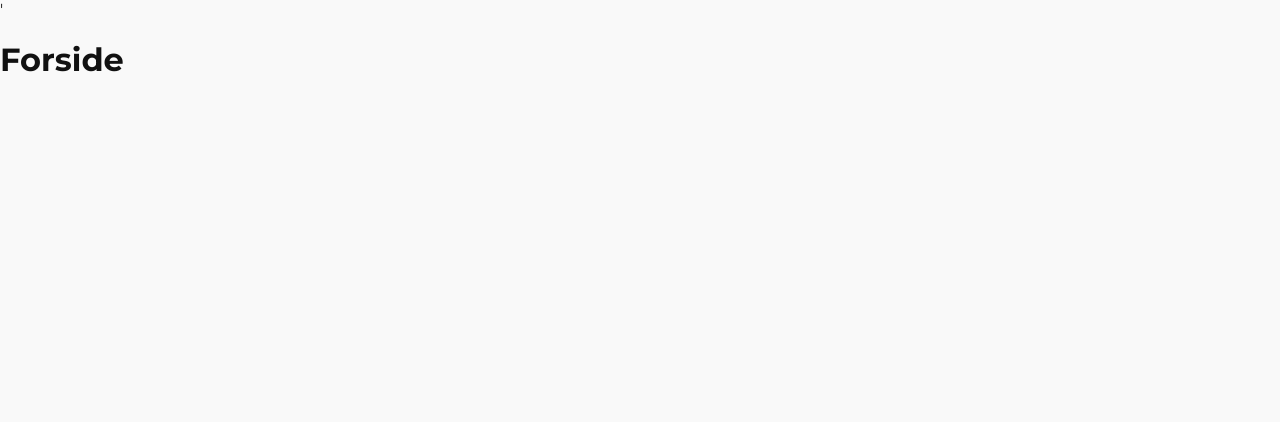
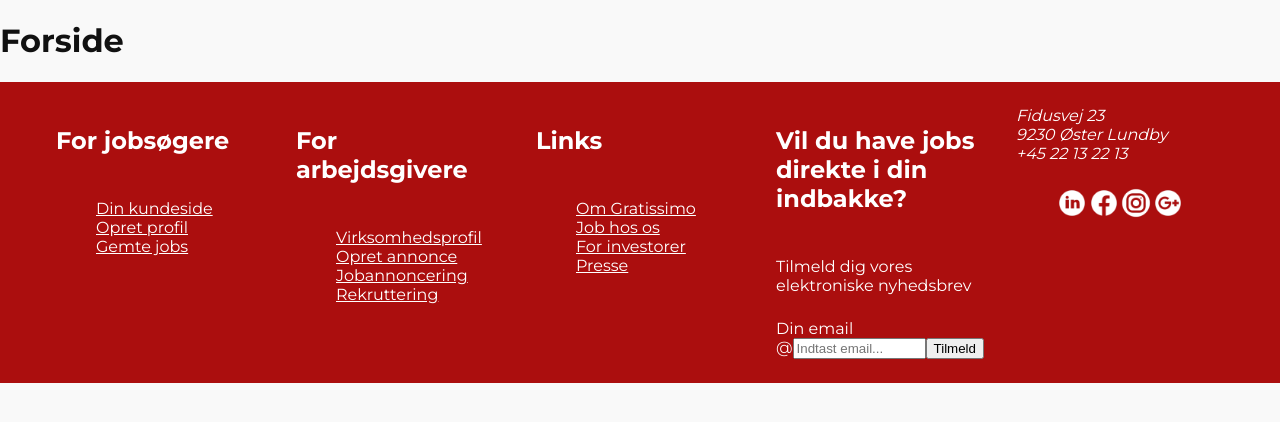
Before and after one commit to NightsHigh/Gratissimo, a Vue app in the folder Gratissimo/: page / in a window 1280 px wide. Shown: the top 422 px of the page. Built offline with nearby package versions, Linux system fonts and the light colour scheme; no server answers.

Commit message:
Added footer component with working newsletter call aswell as error catching for the english api error handling to convert to danish

```diff
--- a/Gratissimo/src/App.vue
+++ b/Gratissimo/src/App.vue
@@ -1,9 +1,13 @@
 <template>
-  <!-- Header goes here -->'
+  <!-- Header goes here -->
 
   <!-- Show the current page with header and footer above/below that pages content-->
   <RouterView />
 
-  <!-- Footer goes here
-  Footer coming next commits -->
+  <SiteFooter/>
 </template>
+
+<script setup>
+import SiteFooter from './components/SiteFooter.vue';
+
+</script>
--- /dev/null
+++ b/Gratissimo/src/components/NewsletterForm.vue
@@ -0,0 +1,87 @@
+<template>
+  <form class="newsletter" novalidate @submit.prevent="submit">
+    <label class="visually-hidden" for="newsletter-email">Din email</label>
+
+    <div class="newsletter__field">
+      <span class="newsletter__at" aria-hidden="true">@</span>
+      <input
+        id="newsletter-email"
+        v-model="email"
+        class="newsletter__input"
+        type="email"
+        placeholder="Indtast email..."
+        autocomplete="email"
+        :aria-invalid="tone === 'error' || undefined"
+      >
+      <button class="newsletter__button" type="submit" :disabled="pending">
+        {{ pending ? 'Sender...' : 'Tilmeld' }}
+      </button>
+    </div>
+
+    <AlertMessage v-if="message" :tone="tone" class="newsletter__message">
+      {{ message }}
+    </AlertMessage>
+  </form>
+</template>
+
+<script setup>
+import { ref } from 'vue'
+import { AlertMessage } from '@/kit'
+import { subscribeNewsletter } from '@/api'
+
+const email = ref('')
+const message = ref('')
+const tone = ref('info')
+const pending = ref(false)
+
+// Validate email for obvious mistakes
+const EmailRegex = (value) => /^[^\s@]+@[^\s@]+\.[^\s@]+$/.test(value)
+
+async function submit() {
+  const value = email.value.trim()
+
+  if (!value) {
+    tone.value = 'error'
+    message.value = 'Skriv din email for at tilmelde dig.'
+    return
+  }
+
+  if (!EmailRegex(value)) {
+    tone.value = 'error'
+    message.value = 'Det ligner ikke en gyldig email. Tjek den lige igen.'
+    return
+  }
+
+  pending.value = true
+  message.value = ''
+
+  try {
+    await subscribeNewsletter(value)
+    tone.value = 'success'
+    message.value = 'Du er nu tilmeldt nyhedsbrevet'
+    email.value = ''
+  } catch (error) {
+
+    // omskriv fejlbesked til dansk fra api'ets engelske fejlbesked
+    const alreadySubscribed = error.message === 'Email already exists'
+    tone.value = alreadySubscribed ? 'info' : 'error'
+    message.value = alreadySubscribed
+      ? 'Du er allerede tilmeldt nyhedsbrevet.'
+      : error.message
+  } finally {
+    pending.value = false
+  }
+}
+</script>
+
+<style scoped lang="scss">
+.newsletter {
+  &__field {
+    display: flex;
+  }
+
+  &__input {
+    min-width: 0;
+  }
+}
+</style>
--- /dev/null
+++ b/Gratissimo/src/components/SiteFooter.vue
@@ -0,0 +1,119 @@
+<template>
+  <footer class="footer">
+    <div class="footer__inner">
+
+    <!--For jobsøgere-->
+      <nav class="footer__col" aria-labelledby="footer-jobsoegere">
+        <h2 id="footer-jobsoegere" class="footer__heading">For jobsøgere</h2>
+        <ul class="footer__list">
+          <li><a href="#">Din kundeside</a></li>
+          <li><a href="#">Opret profil</a></li>
+          <li><a href="#">Gemte jobs</a></li>
+        </ul>
+      </nav>
+
+
+    <!--For arbejdsgivere-->
+      <nav class="footer__col" aria-labelledby="footer-arbejdsgivere">
+        <h2 id="footer-arbejdsgivere" class="footer__heading">For arbejdsgivere</h2>
+        <ul class="footer__list">
+          <li><a href="#">Virksomhedsprofil</a></li>
+          <li><a href="#">Opret annonce</a></li>
+          <li><a href="#">Jobannoncering</a></li>
+          <li><a href="#">Rekruttering</a></li>
+        </ul>
+      </nav>
+
+    <!--Links-->
+      <nav class="footer__col" aria-labelledby="footer-links">
+        <h2 id="footer-links" class="footer__heading">Links</h2>
+        <ul class="footer__list">
+          <li><a href="#">Om Gratissimo</a></li>
+          <li><a href="#">Job hos os</a></li>
+          <li><a href="#">For investorer</a></li>
+          <li><a href="#">Presse</a></li>
+        </ul>
+      </nav>
+
+
+      <!--Newsletter-->
+      <div class="footer__col">
+        <h2 class="footer__heading">Vil du have jobs direkte i din indbakke?</h2>
+        <p class="footer__lead">Tilmeld dig vores elektroniske nyhedsbrev</p>
+        <NewsletterForm />
+      </div>
+
+
+      <!--Address-->
+      <div class="footer__col">
+        <address class="footer__address">
+          Fidusvej 23<br>
+          9230 Øster Lundby<br>
+          +45 22 13 22 13
+        </address>
+
+        <!--Socials-->
+        <ul class="footer__social">
+          <li v-for="link in social" :key="link.name">
+            <a href="#" :aria-label="link.name">
+              <img :src="link.icon" alt="">
+            </a>
+          </li>
+        </ul>
+      </div>
+    </div>
+  </footer>
+</template>
+
+<script setup>
+import NewsletterForm from './NewsletterForm.vue'
+import facebook from '@/assets/icons/SoMe/Facebook.png'
+import googlePlus from '@/assets/icons/SoMe/Google Plus.png'
+import instagram from '@/assets/icons/SoMe/Instagram Circle.png'
+import linkedIn from '@/assets/icons/SoMe/LinkedIn Circled.png'
+
+const social = [
+  { name: 'LinkedIn', icon: linkedIn },
+  { name: 'Facebook', icon: facebook },
+  { name: 'Instagram', icon: instagram },
+  { name: 'Google Plus', icon: googlePlus }
+]
+</script>
+
+<style scoped lang="scss">
+.footer {
+  background: var(--color-accent);
+  color: var(--color-accent-text);
+
+  a {
+    color: inherit;
+  }
+
+  &__inner {
+    display: grid;
+    grid-template-columns: repeat(auto-fit, minmax(11rem, 1fr));
+    max-width: var(--width-page);
+    margin: 0 auto;
+  }
+
+  &__list {
+    list-style: none;
+  }
+
+  &__col {
+    display: flex;
+    flex-direction: column;
+    gap: var(--space-2);
+    padding: var(--space-5) var(--space-4);
+  }
+
+  &__social {
+    display: flex;
+    list-style: none;
+
+    img {
+      width: 2rem;
+    }
+  }
+}
+</style>
```
Also changed, not shown: Gratissimo/src/kit/README.md (deleted).
